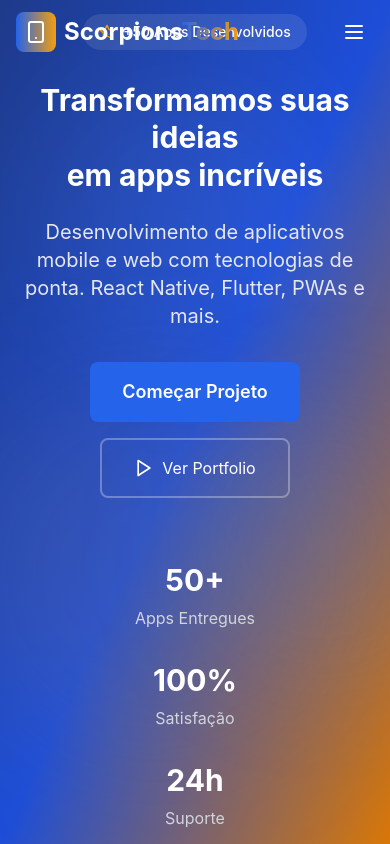
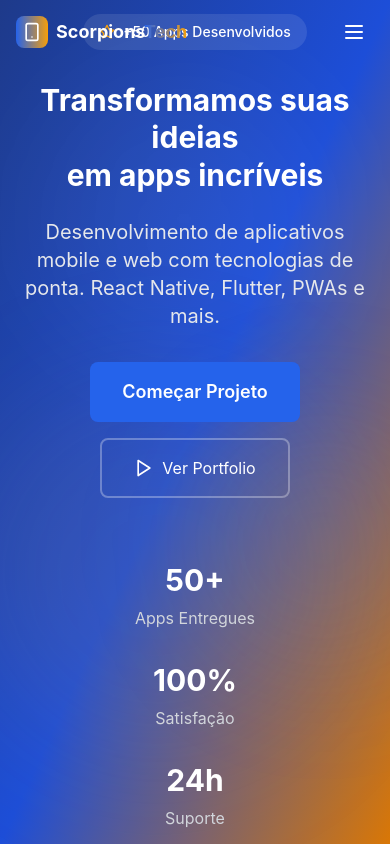
Before and after one commit to Donizete19/scorpionstech-site, a Next.js app: page / in a window 390 px wide. Shown: the top 844 px of the page. Built offline with nearby package versions, Linux system fonts and the light colour scheme.

Commit message:
Fix: Ajusta tamanho do logo para mobile

```diff
--- a/components/Header.tsx
+++ b/components/Header.tsx
@@ -33,10 +33,10 @@ const Header = () => {
         <div className="flex items-center justify-between h-16 lg:h-20">
           {/* Logo */}
           <div className="flex items-center space-x-2">
-            <div className="w-10 h-10 bg-gradient-to-r from-primary-600 to-accent-500 rounded-lg flex items-center justify-center">
-              <Smartphone className="w-6 h-6 text-white" />
+            <div className="w-8 h-8 md:w-10 md:h-10 bg-gradient-to-r from-primary-600 to-accent-500 rounded-lg flex items-center justify-center">
+              <Smartphone className="w-5 h-5 md:w-6 md:h-6 text-white" />
             </div>
-            <span className={`text-2xl font-bold transition-colors ${
+            <span className={`text-lg md:text-2xl font-bold transition-colors ${
               isScrolled ? 'text-dark-900' : 'text-white'
             }`}>
               Scorpions<span className="gradient-text">Tech</span>
```
